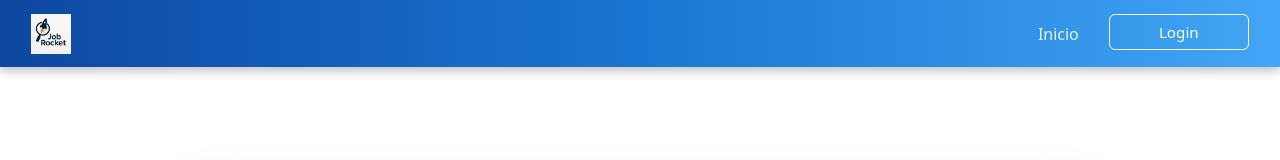
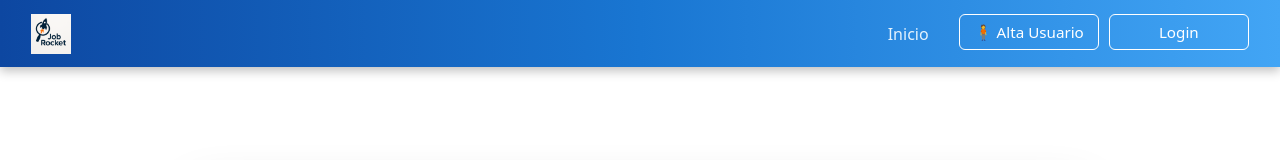
Before and after one commit to algarciasi/RetoAngular-master, an Angular app: page /home in a window 1280 px wide. Shown: the top 160 px of the page. Built offline with nearby package versions, Linux system fonts and the light colour scheme.

Commit message:
alta usuario home OK (boton nuevo)

```diff
--- a/src/app/components/navbar/navbar.component.html
+++ b/src/app/components/navbar/navbar.component.html
@@ -17,11 +17,11 @@
           <a class="nav-link" [routerLink]="['/home']" routerLinkActive="active">Inicio</a>
         </li>
 
-        <!--@if (!(isLoggedIn() && usuario()?.rol === 'EMPRESA')) {
+        @if (!(isLoggedIn() && usuario()?.rol === 'EMPRESA')) {
         <li class="nav-item">
-          <a class="nav-link" [routerLink]="['/registro']" routerLinkActive="active">Registro</a>
-        </li>
-      }-->
+            <a class="btn btn-outline-light navbar-btn" [routerLink]="['/registro']">🧍 Alta Usuario</a>
+          </li>
+      }
 
         @if (isLoggedIn()) {
         <li class="nav-item">
```
